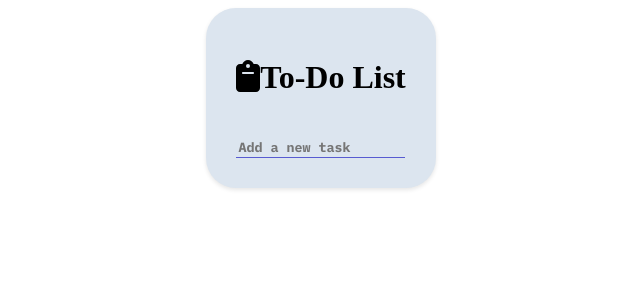
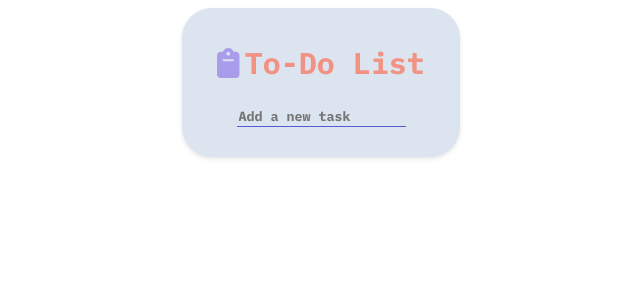
Before and after one commit to natmsaenz/react-projects, a React (Vite) app in the folder checklist/: page / in a window 1280 px wide. Shown: the top 300 px of the page, without its empty margins (319-959 px from the left). Built offline with nearby package versions, Linux system fonts and the light colour scheme.

Commit message:
added styles to the header and animations to the icons

```diff
--- a/checklist/src/components/checklistHeader/ChecklistHeader.css
+++ b/checklist/src/components/checklistHeader/ChecklistHeader.css
@@ -0,0 +1,42 @@
+:root {
+    --indigo: #575bd1;
+    --deep: #0e128b;
+    --charlotte: #cceefb;
+    --geraldine: #f99d7b;
+    --sweetcorn: #fade8a;
+    --biloba: #a99deb;
+    --boticelli: #dce5ef;
+    --apricot: #f19283;
+    --cherokee: #fbc493;
+    --lavender: #faa0c7;
+    --electric: #e223ef;
+
+    --title-font: "IBM Plex Mono", monospace;
+    --input-font: "IBM Plex Mono", monospace;
+    --buttons-font: "Inter", sans-serif;
+  }
+
+  h1{
+    color: var(--apricot);
+    font-family: var(--title-font);
+    font-size: 30px;
+    margin: 5px;
+  }
+
+  @keyframes spin {
+    from {
+      transform: rotate(0deg);
+    }
+    to {
+      transform: rotate(360deg);
+    }
+  }
+.icon{
+    color: var(--biloba);
+    margin-right: 5px;
+    transition: transform 0.3s ease-in-out;
+  }
+
+  .icon:hover{
+    animation: spin 1s ;
+  }
--- a/checklist/src/components/checklistHeader/ChecklistHeader.jsx
+++ b/checklist/src/components/checklistHeader/ChecklistHeader.jsx
@@ -1,12 +1,12 @@
 import React from "react";
 import { faClipboard } from "@fortawesome/free-solid-svg-icons";
 import { FontAwesomeIcon } from "@fortawesome/react-fontawesome";
-
+import "./ChecklistHeader.css"
 
 function ChecklistHeader(){
     return(
         <div className="header">
-            <h1> <FontAwesomeIcon icon={faClipboard} />To-Do List</h1>
+            <h1> <FontAwesomeIcon icon={faClipboard} className="icon"/>To-Do List</h1>
         </div>
     )
 }
--- a/checklist/src/components/checklistItem/ChecklistItem.css
+++ b/checklist/src/components/checklistItem/ChecklistItem.css
@@ -67,8 +67,21 @@ span{
   border:none;
   color: var(--indigo);
   margin: 7px;
+  transition: transform 0.3s ease-in-out;
+
 }
 
 .singleChecklistItem button:hover{
   color: var(--apricot);
+    animation: shake 1s infinite ;
+
 }
+
+@keyframes shake{
+  from {
+    transform: rotate(45deg);
+  }
+  to {
+    transform: rotate(-45deg);
+  }
+}
```
